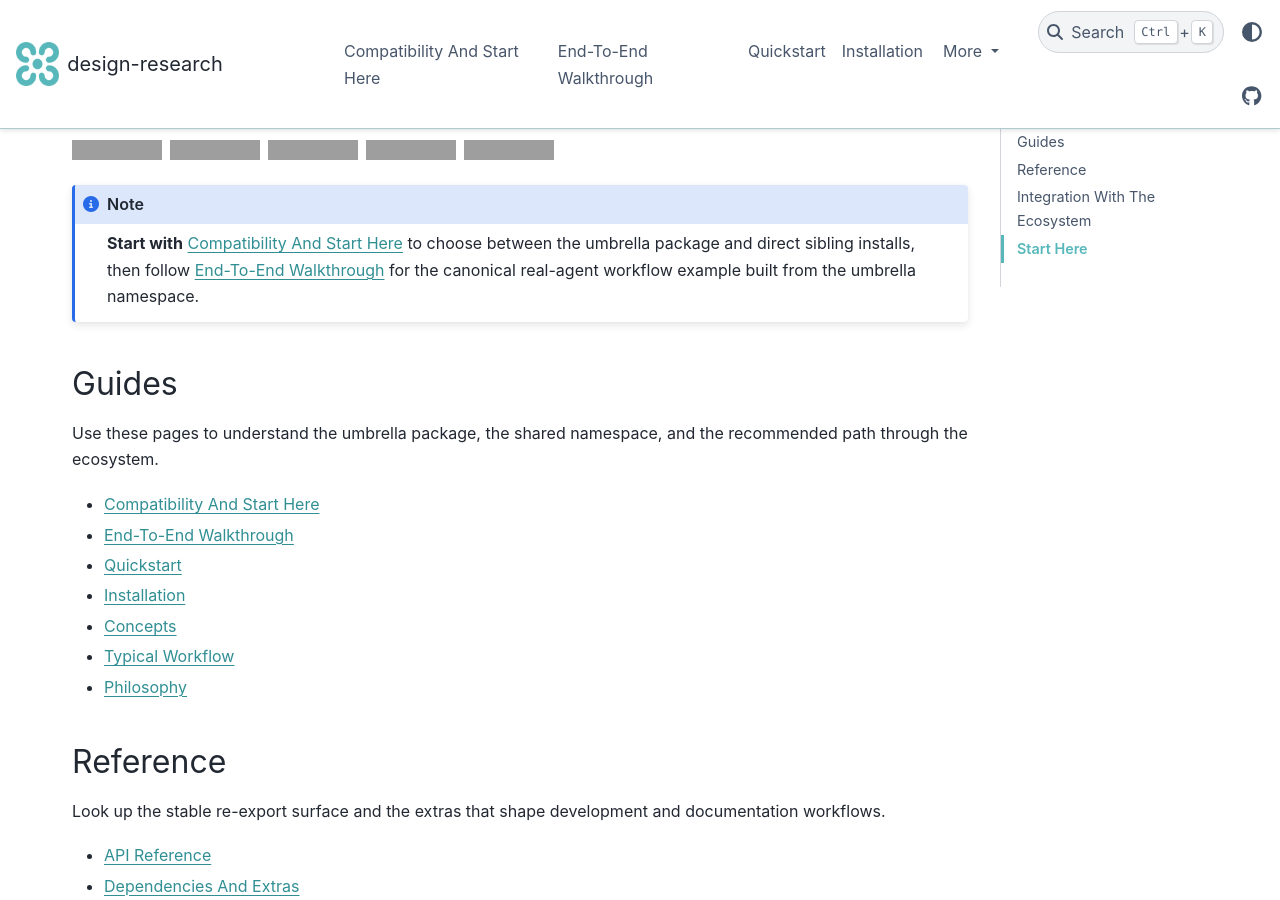
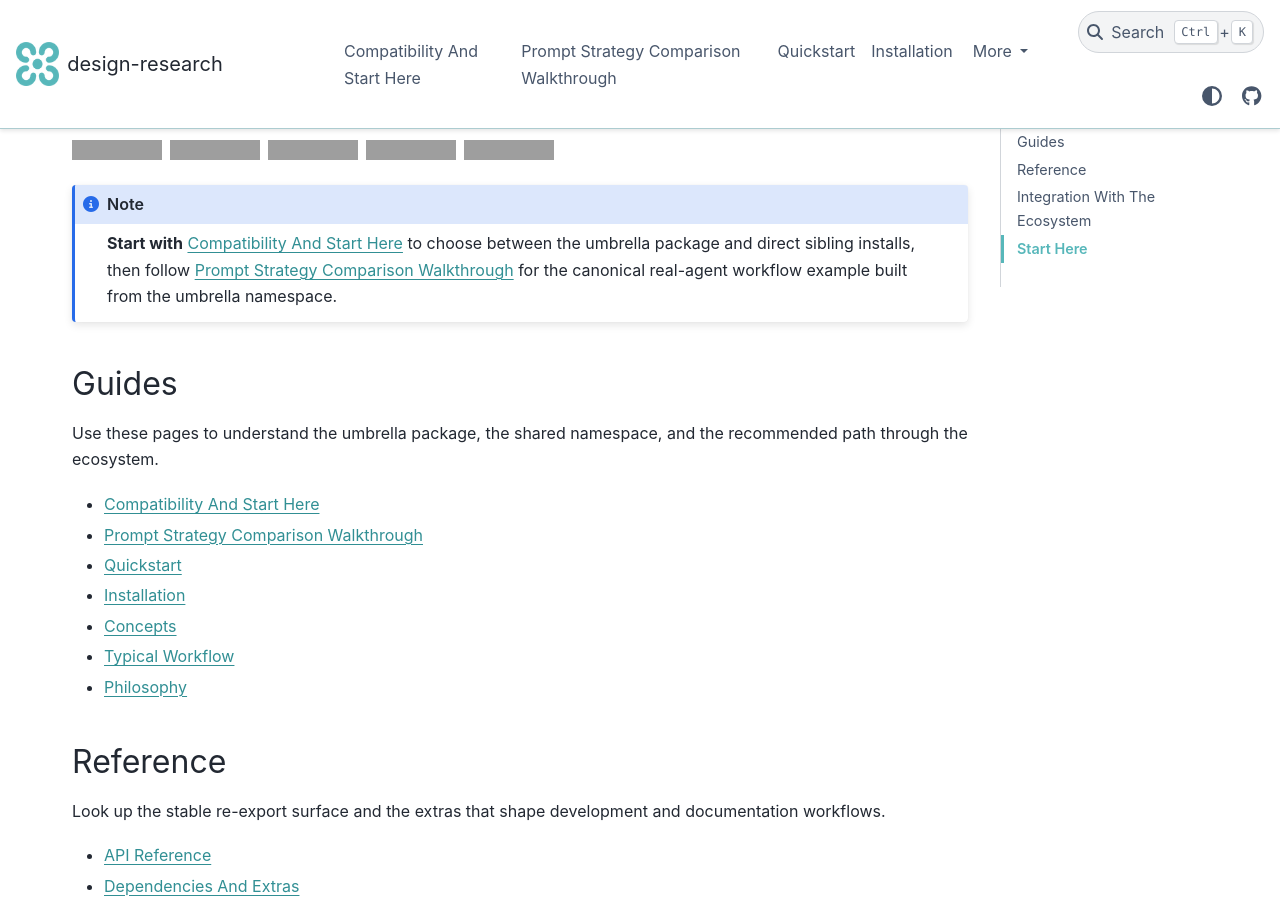
Before and after one commit to cmudrc/design-research, a Sphinx documentation site: the page built from docs/index.rst, in a window 1280 px wide and 900 px high, scrolled down 307 px. Built offline with Sphinx 7.4.7 and the PyData theme 0.15.4, drawn with Linux system fonts in a browser that asks for light colours; some of the changed text lies outside the part shown; grey boxes are pictures that could not be loaded.

Commit message:
docs: replace walkthrough with prompt framing study

```diff
--- a/docs/compatibility.rst
+++ b/docs/compatibility.rst
@@ -70,4 +70,4 @@ Next Step
 ---------
 
 If you want to see the umbrella package drive a real composed workflow, continue
-to :doc:`end_to_end_walkthrough`.
+to :doc:`prompt_framing_study`.
--- a/docs/index.rst
+++ b/docs/index.rst
@@ -34,7 +34,7 @@ together and when to drop into the more specialized repos directly.
 .. note::
 
    **Start with** :doc:`compatibility` to choose between the umbrella package
-   and direct sibling installs, then follow :doc:`end_to_end_walkthrough` for
+   and direct sibling installs, then follow :doc:`prompt_framing_study` for
    the canonical real-agent workflow example built from the umbrella namespace.
 
 Guides
@@ -44,7 +44,7 @@ Use these pages to understand the umbrella package, the shared namespace, and
 the recommended path through the ecosystem.
 
 - :doc:`compatibility`
-- :doc:`end_to_end_walkthrough`
+- :doc:`prompt_framing_study`
 - :doc:`quickstart`
 - :doc:`installation`
 - :doc:`concepts`
@@ -83,7 +83,7 @@ Start Here
 ----------
 
 - :doc:`compatibility`
-- :doc:`end_to_end_walkthrough`
+- :doc:`prompt_framing_study`
 - :doc:`quickstart`
 - :doc:`installation`
 - :doc:`concepts`
@@ -97,7 +97,7 @@ Start Here
    :hidden:
 
    compatibility
-   end_to_end_walkthrough
+   prompt_framing_study
    quickstart
    installation
    concepts
--- a/docs/typical_workflow.rst
+++ b/docs/typical_workflow.rst
@@ -8,5 +8,5 @@ Typical Workflow
    - ``design_research.experiments`` for study definitions and orchestration.
    - ``design_research.analysis`` for downstream analysis and reporting.
 3. Build end-to-end studies by composing these layers without duplicating logic;
-   see :doc:`end_to_end_walkthrough` for the canonical live-agent example.
+   see :doc:`prompt_framing_study` for the canonical live-agent example.
 4. Keep package-specific details in component repositories.
```
Also changed, not shown: AGENTS.md (+1 -1 lines), CONTRIBUTING.md (+4 -3 lines), README.md (+5 -4 lines), docs/end_to_end_walkthrough.rst (deleted, +0 -70 lines), docs/prompt_framing_study.rst (added, +101 -0 lines), docs/quickstart.rst (+4 -3 lines).
